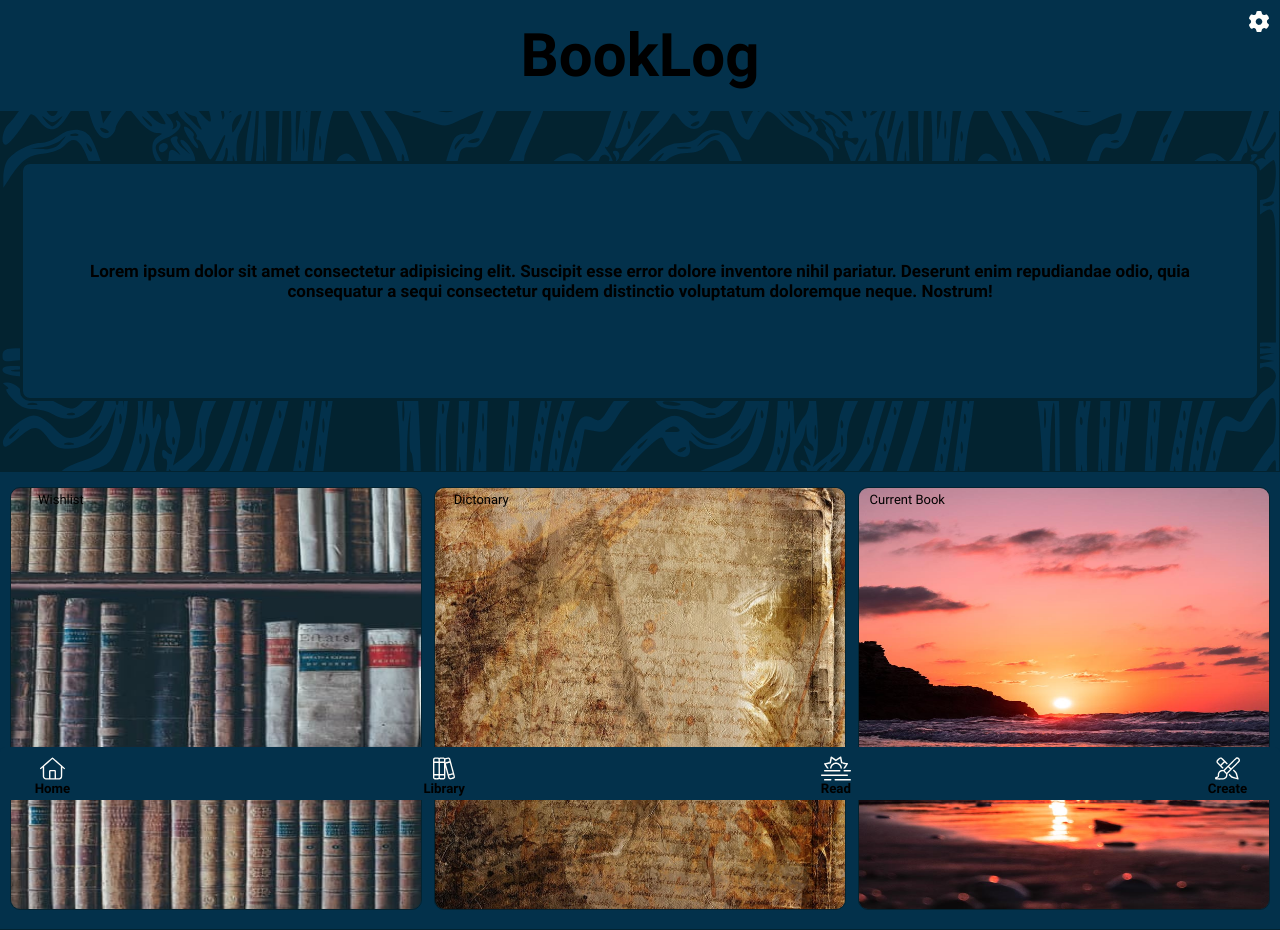
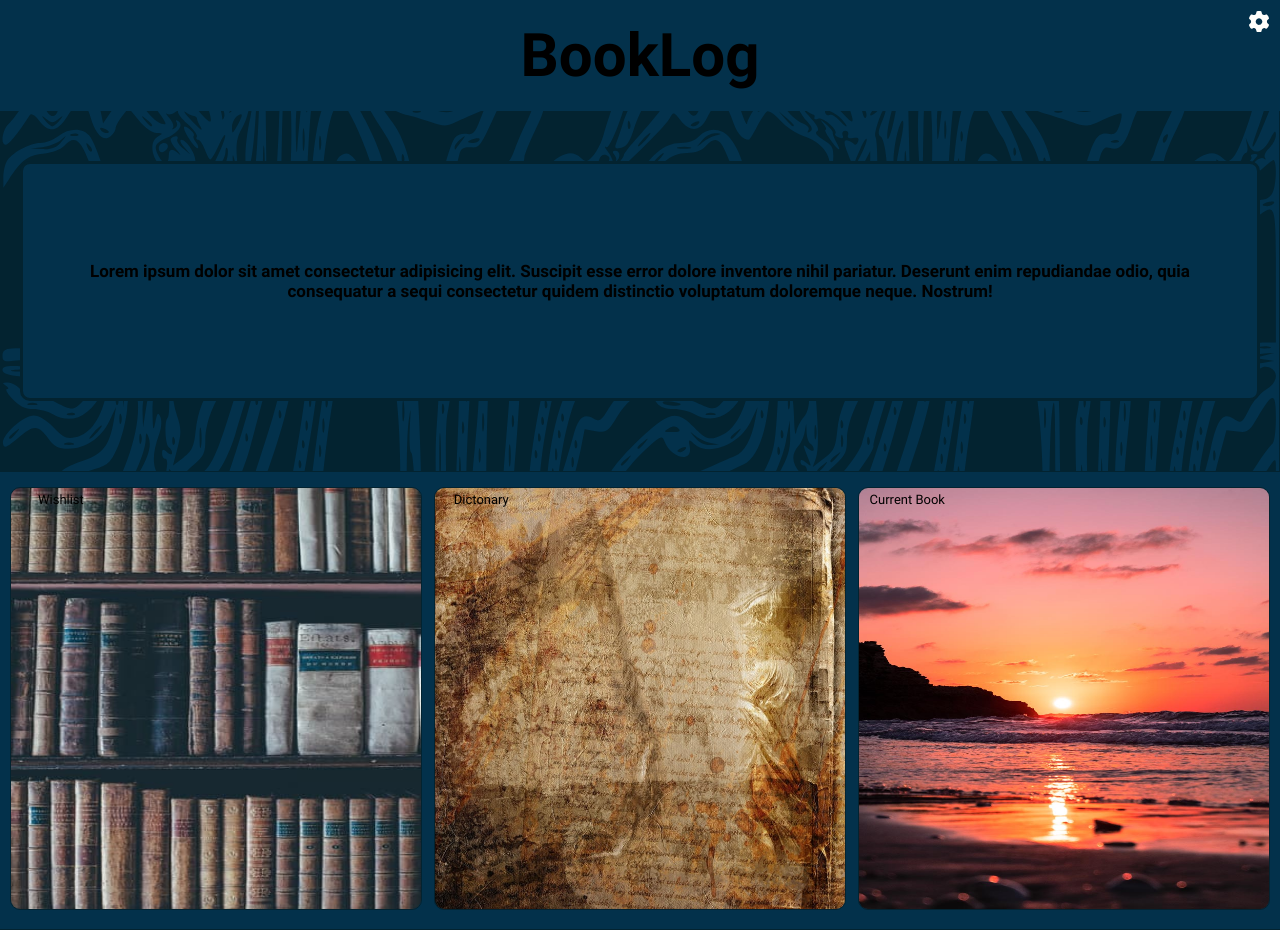
Before and after one commit to louisweiser/project_capstone, a Next.js app: page / in a window 1280 px wide. Built offline with nearby package versions, Linux system fonts and the light colour scheme.

Commit message:
delete for user unnecessary navigation

```diff
--- a/components/common/Navigation/index.js
+++ /dev/null
@@ -1,64 +0,0 @@
-import Link from "next/link";
-import { useRouter } from "next/router";
-
-import {
-  HomeSVG,
-  LibrarySVG,
-  ReadingSVG,
-  CreateSVG,
-  CreateSVGActive,
-  LibrarySVGActive,
-  ReadingSVGActive,
-  HomeSVGActive,
-} from "@/public/svgs/navigationbar.js";
-
-import styles from "./navigation.module.css";
-
-const Navigation = () => {
-  const router = useRouter();
-
-  return (
-    <nav className={styles.navbar}>
-      <ul className={styles.navbarList}>
-        <Link href="/home">
-          <li className={styles.navbarListItem}>
-            {router.pathname === "/home" ? <HomeSVGActive /> : <HomeSVG />}
-            <h5 className={styles.text}>Home</h5>
-          </li>
-        </Link>
-        <Link href="">
-          <li className={styles.navbarListItem}>
-            {router.pathname === "/library" ? (
-              <LibrarySVGActive />
-            ) : (
-              <LibrarySVG />
-            )}
-            <h5 className={styles.text}>Library</h5>
-          </li>
-        </Link>
-        <Link href="">
-          <li className={styles.navbarListItem}>
-            {router.pathname === "/reading" ? (
-              <ReadingSVGActive />
-            ) : (
-              <ReadingSVG />
-            )}
-            <h5 className={styles.text}>Read</h5>
-          </li>
-        </Link>
-        <Link href="">
-          <li className={styles.navbarListItem}>
-            {router.pathname === "/create" ? (
-              <CreateSVGActive />
-            ) : (
-              <CreateSVG />
-            )}
-            <h5 className={styles.text}>Create</h5>
-          </li>
-        </Link>
-      </ul>
-    </nav>
-  );
-};
-
-export default Navigation;
--- a/components/common/Navigation/navigation.module.css
+++ /dev/null
@@ -1,49 +0,0 @@
-.navbar {
-  /*layout*/
-  position: fixed;
-  bottom: 0;
-  /*dimension*/
-  width: 100%;
-  height: 53px;
-  /*style*/
-  background-color: #03314b;
-  border-top-left-radius: 5px;
-  border-top-right-radius: 5px;
-}
-
-.navbarList {
-  /*layout*/
-  display: flex;
-  justify-content: space-between; /*horizontale Ausrichtung*/
-  align-items: center; /*vertikale Ausrichtung */
-  /*dimension*/
-  margin: 0 30px;
-  padding: 0;
-  height: 100%;
-  /*style*/
-  list-style: none;
-}
-
-.navbarListItem {
-  /*layout*/
-  display: flex;
-  flex-direction: column;
-  justify-content: center;
-  align-items: center;
-  /*dimension*/
-  margin-top: 5px;
-  width: 45px;
-  height: 40px;
-  /*style*/
-  cursor: pointer;
-}
-
-.navbarListItem:active {
-  /*style*/
-  transform: scale(0.9);
-}
-
-.text {
-  /*layout*/
-  text-align: center;
-}
--- a/pages/home/index.js
+++ b/pages/home/index.js
@@ -2,7 +2,6 @@ import Background from "@/components/common/Background/index.js";
 import Header from "@/components/common/Heading/Home.js";
 import DailyQuotes from "@/components/pages/home/DailyQuote.js";
 import HomeNavigation from "@/components/pages/home/HomeNavigation.js";
-import Navigation from "@/components/common/Navigation";
 
 //main page 1/4
 export default function HomePage() {
@@ -12,7 +11,6 @@ export default function HomePage() {
       <Header title="BookLog"></Header>
       <DailyQuotes></DailyQuotes>
       <HomeNavigation></HomeNavigation>
-      <Navigation></Navigation>
     </>
   );
 }
```
